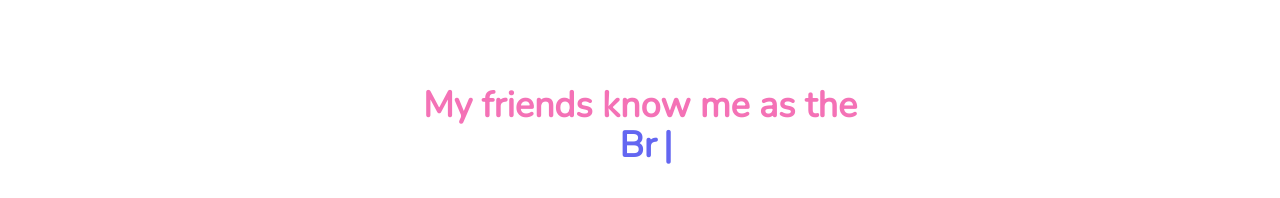
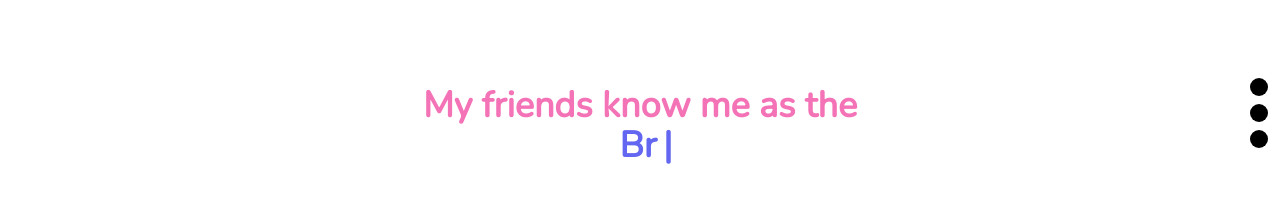
Before and after one commit to moulik-deepsource/juul.xyz, a Vue app: page / in a window 1280 px wide. Shown: the part 330-528 px from the top of the page. Built offline with nearby package versions, Linux system fonts and the light colour scheme; what tailwindcss-border-gradients would draw is missing.

Commit message:
Added anchor scroll, logo and set description

```diff
--- a/public/index.html
+++ b/public/index.html
@@ -5,7 +5,8 @@
   <meta http-equiv="X-UA-Compatible" content="IE=edge">
   <meta name="viewport" content="width=device-width,initial-scale=1.0">
   <link rel="icon" href="<%= BASE_URL %>favicon.ico">
-  <meta name="copyright" content="Martin Juul"/>
+  <meta name="author" content="Martin Juul"/>
+  <meta name="description" content="Martin Juul is a software developer"/>
   <title>Juul</title>
 </head>
 <body>
--- a/src/App.vue
+++ b/src/App.vue
@@ -1,8 +1,8 @@
 <template>
-  <div id="app" class="flex flex-col items-center bg-white pb-20" v-cloak>
-    <nav
-        class="mt-auto no-print bg-gray-900 text-gray-200 w-full ease-in-out flex justify-center z-10">
-      <div>
+  <div id="app" class="flex flex-col items-center bg-white h-screen" v-cloak>
+    <div
+        class="no-print bg-gray-900 text-gray-200 w-full ease-in-out flex z-10 justify-center">
+      <nav>
         <router-link
             tag="button"
             class="p-4 hover:text-white no-print hover:bg-gray-600"
@@ -26,10 +26,22 @@
             to="/contact"
         >Contact
         </router-link>
-      </div>
-    </nav>
+      </nav>
+    </div>
 
-    <router-view/>
+    <main>
+      <router-view/>
+    </main>
+
+    <footer class="mt-auto flex justify-center pt-10">
+
+      <img
+          src="./assets/logo.svg"
+          style="height: 84px; margin-left: 150px"
+          alt="Logo"
+      />
+
+    </footer>
   </div>
 </template>
 
--- /dev/null
+++ b/src/components/AnchorScroll.vue
@@ -0,0 +1,31 @@
+<template>
+  <div class="fixed top-1/2 right-3">
+    <a
+        class="rounded-full bg-black block mt-2"
+        style="width: 18px; height: 18px;"
+        v-for="anchor in anchors"
+        :key="anchor"
+        :href="'#' + anchor"
+        :aria-label="'Scroll to' + anchor"
+        @click="scrollInto(anchor)"
+    >
+      <div v-if="$refs"></div>
+    </a>
+  </div>
+</template>
+
+<script>
+export default {
+  component: 'AnchorScroll',
+  props: {
+    anchors: {
+      type: Array,
+    },
+  },
+  methods: {
+    scrollInto(ref) {
+      this.$refs[ref].scrollIntoView({behavior: 'smooth'});
+    },
+  },
+};
+</script>
--- a/src/router/index.js
+++ b/src/router/index.js
@@ -28,6 +28,13 @@ const routes = [
 const router = new VueRouter({
   routes,
   mode: 'history',
+  scrollBehavior: to => {
+    if (to.hash) {
+      return {
+        selector: to.hash,
+      };
+    }
+  },
 });
 
 export default router;
--- a/src/views/Contact.vue
+++ b/src/views/Contact.vue
@@ -1,5 +1,5 @@
 <template>
-  <div class="contact container flex flex-col justify-center items-center p-20 m-20">
+  <div class="contact container flex flex-col justify-center items-center mt-40">
     <h1 class="text-5xl mb-10 font-bold">Find me here.</h1>
 
     <div class="bg-black p-5 shadow-2xl">
--- a/src/views/Home.vue
+++ b/src/views/Home.vue
@@ -1,7 +1,9 @@
 <template>
   <div class="home container sm:px-4 py-2 sm:py-0">
 
-    <div class="bg-white font-semibold rounded-2xl h-screen flex flex-col items-center justify-center text-center no-print">
+    <div
+        id="top"
+        class="bg-white font-semibold rounded-2xl h-screen flex flex-col items-center justify-center text-center no-print">
       <p class="text-4xl text-pink-400 mx-4 sm:mx-0">My friends know me as the</p>
       <TypeText
           class="ml-3 text-indigo-500"
@@ -10,7 +12,7 @@
     </div>
 
     <section class="flex flex-col md:flex-row items-center justify-center mb-10">
-      <h1 class="text-red-500 text-4xl py-4 font-bold md:mr-10">Hi! I'm Martin</h1>
+      <h1 id="introduction" class="text-red-500 text-4xl py-4 font-bold md:mr-10">Hi! I'm Martin</h1>
 
       <img
           class="rounded-full portrait"
@@ -48,7 +50,7 @@
       </section>
     </div>
 
-    <h2 class="text-5xl md:py-4 text-center md:text-left font-bold mt-20 mb-10">Career</h2>
+    <h2 id="career" class="text-5xl md:py-4 text-center md:text-left font-bold mt-20 mb-10">Career</h2>
 
     <div class="text-xl px-0 sm:px-10 py-2 rounded-2xl bg-yellow-50 bg-opacity-10">
 
@@ -145,15 +147,19 @@
         </div>
       </section>
     </div>
+
+    <AnchorScroll :anchors="['top', 'introduction', 'career']" />
   </div>
 </template>
 
 <script>
 import TypeText from '@/components/TypeText';
+import AnchorScroll from '@/components/AnchorScroll';
 
 export default {
   name: 'Home',
   components: {
+    AnchorScroll,
     TypeText,
   },
 };
```
Also changed, not shown: src/assets/logo.svg (added).
